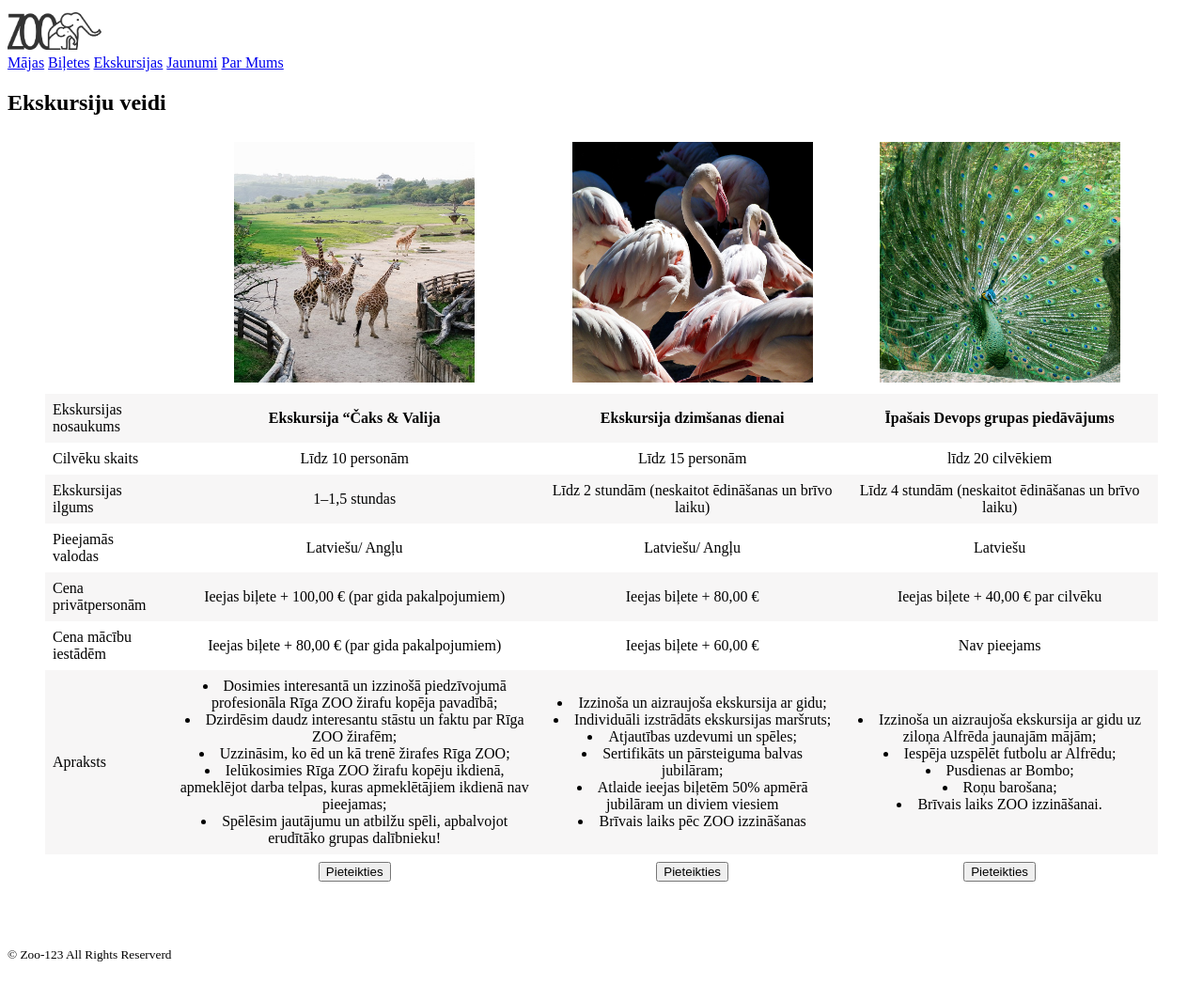
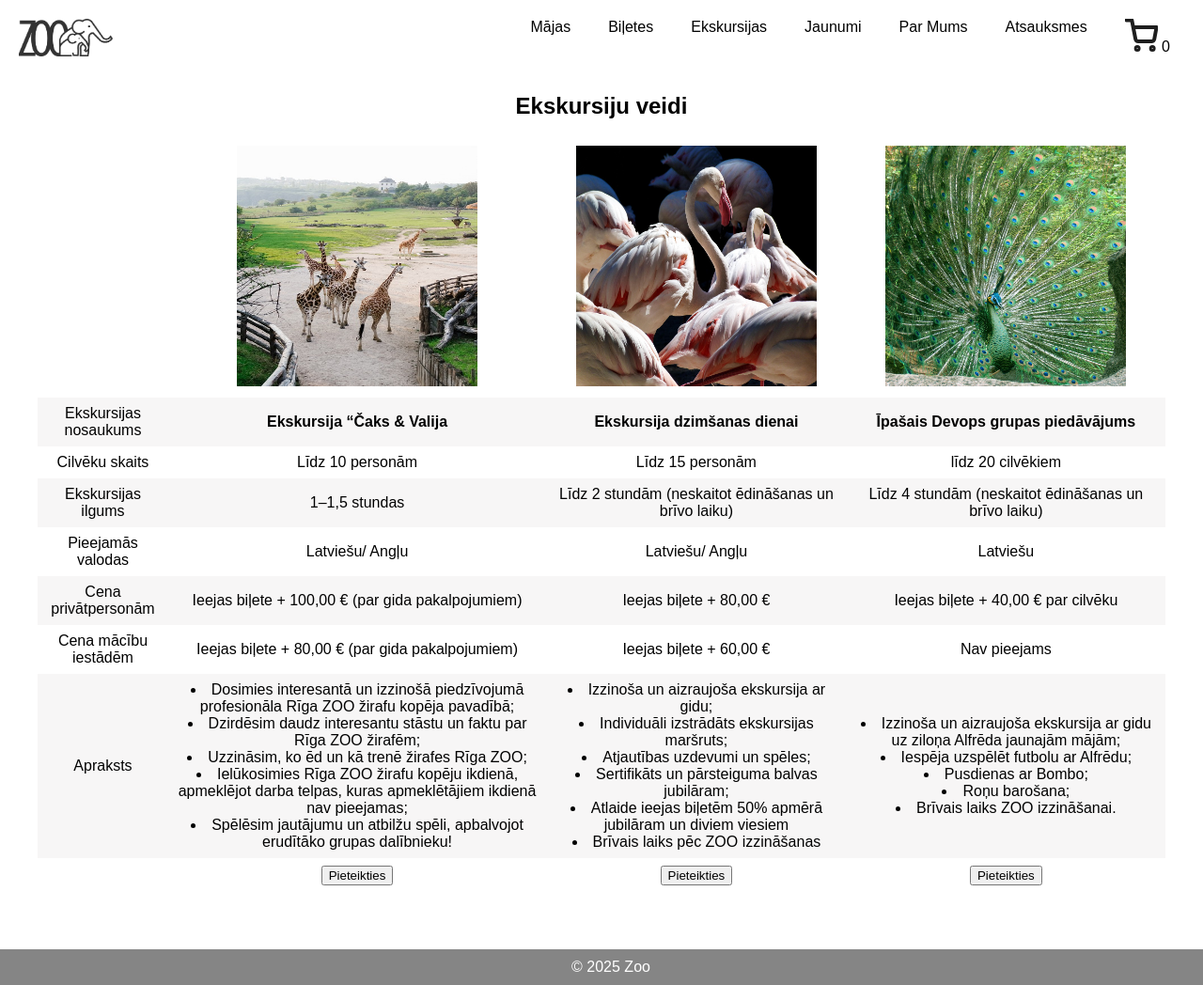
Before and after one commit to MontaJav/DevOps_2.grupa, a plain HTML site: page ekskursijas.html in a window 1280 px wide. Shown: the whole page at 94% size. Drawn offline with Linux system fonts and the light colour scheme.

Commit message:
pieliku menu/foot ekskursijaam, un nonjeemu slash ekskursiju bildeem

```diff
--- a/ekskursijas.html
+++ b/ekskursijas.html
@@ -4,20 +4,11 @@
   <meta charset="UTF-8">
   <title>Ekskursijas Zoo-123</title>
   <link rel="stylesheet" href="css/ekskursijas.css">
+  <link rel="stylesheet" href="css/kkindex.css">
+  <script src="menu.js" defer></script>
 </head>
 <body>
-  <header>
-    <!--linkus ar navigation tagu... :) -->
- <div class="logo"></div>
- <nav>
-     <a href="index.html">Mājas</a>
-     <a href="biletes.html">Biļetes</a>
-     <a href="ekskursijas.html">Ekskursijas</a>
-     <a href="jaunumi.html">Jaunumi</a>
-     <a href="par_mums.html">Par Mums</a>
- <nav>
-</header>
-
+<header id="hederis"></header>
   <section>
     <h2>Ekskursiju veidi </h2>
     <section>
@@ -28,13 +19,13 @@
                   <td>
                       <strong> </strong>
                   </td>
-                  <td class="text-allign-center" data-allign="center"> <img src="/img/caks_valija.jpg" alt="Titulbilde ekskursija “Čaks & Vakilija”"
+                  <td class="text-allign-center" data-allign="center"> <img src="img/caks_valija.jpg" alt="Titulbilde ekskursija “Čaks & Vakilija”"
                     style="width:256px;height:256px;">
                   </td>
-                  <td class="text-allign-center" data-allign="center"><img src="/img/dzdiena.jpg" alt="Titulbilde ekskursija dzimšanas dienai"
+                  <td class="text-allign-center" data-allign="center"><img src="img/dzdiena.jpg" alt="Titulbilde ekskursija dzimšanas dienai"
                     style="width:256px;height:256px;">
                   </td>
-                  <td class="text-allign-center" data-allign="center"><img src="/img/devopsspecial.jpg" alt="Īpašais Devops grupas piedāvājums"
+                  <td class="text-allign-center" data-allign="center"><img src="img/devopsspecial.jpg" alt="Īpašais Devops grupas piedāvājums"
                     style="width:256px;height:256px;">
                   </td>
               </tr>
@@ -114,9 +105,6 @@
           </tbody>
       </table>
   </figure>
-
-  <footer>
-    <small>&copy; Zoo-123 All Rights Reserverd</small>
-  </footer>
+<footer id="futeris"></footer>
 </body>
 </html>
```
